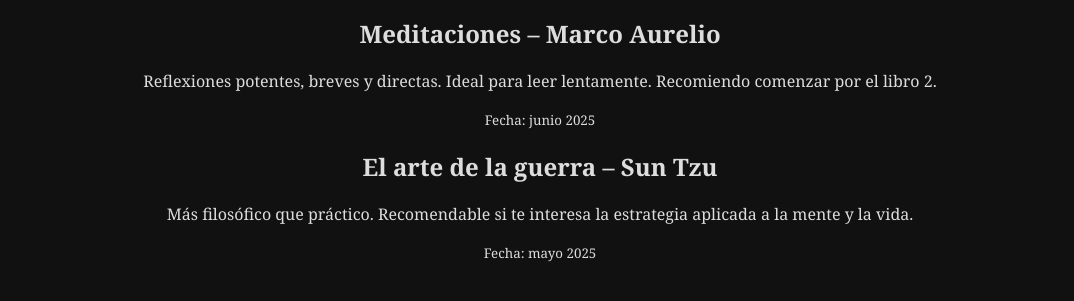
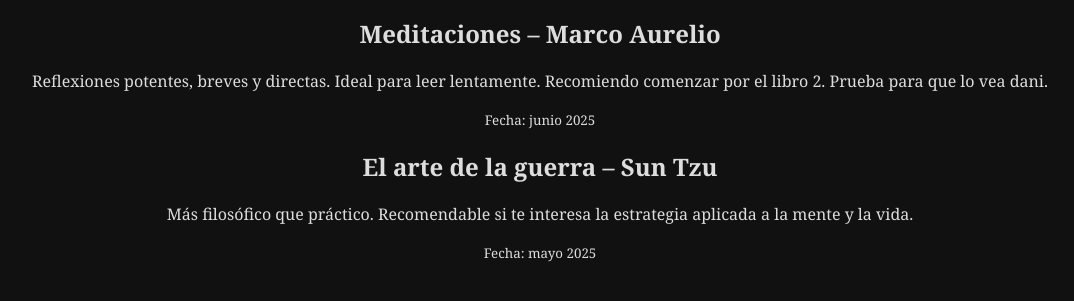
Before and after one commit to Goldorak95/praemeditatiomalorum, a plain HTML site: page resenas.html in a window 1280 px wide. Shown: the part 177-478 px from the top of the page, without its empty margins (100-1174 px from the left). Drawn offline with Linux system fonts and the light colour scheme.

Commit message:
pequeño cambio

```diff
--- a/resenas.html
+++ b/resenas.html
@@ -12,6 +12,7 @@
     <h2>Meditaciones – Marco Aurelio</h2>
     <p>
       Reflexiones potentes, breves y directas. Ideal para leer lentamente. Recomiendo comenzar por el libro 2.
+      Prueba para que lo vea dani.
     </p>
     <small>Fecha: junio 2025</small>
   </section>
```
